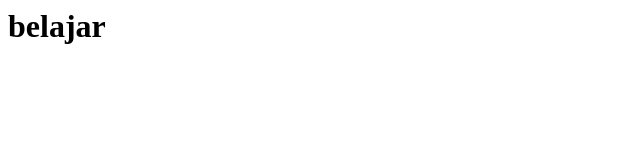
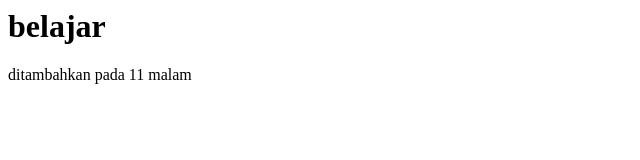
Before and after one commit to Legitt/html-source-code-tutorial, a plain HTML site: page index.html in a window 1280 px wide. Shown: the whole page, without its empty margins (0-640 px from the left). Drawn offline with Linux system fonts and the light colour scheme.

Commit message:
index.html penambahan paragraf

```diff
--- a/index.html
+++ b/index.html
@@ -4,6 +4,6 @@
 	</head>
 	<body>
 		<h1>belajar</h1>
-
+		<p>ditambahkan pada 11 malam</p>
 	</body>
 </html>
```
